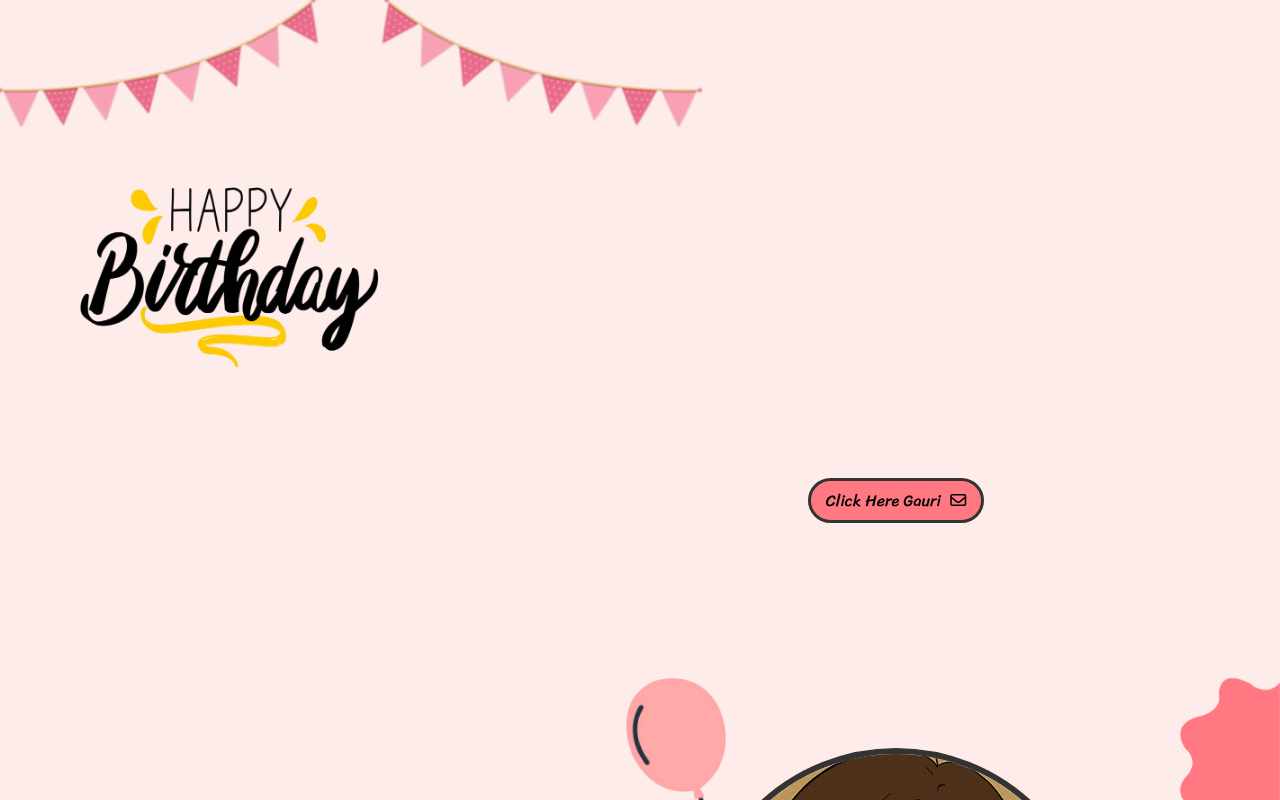
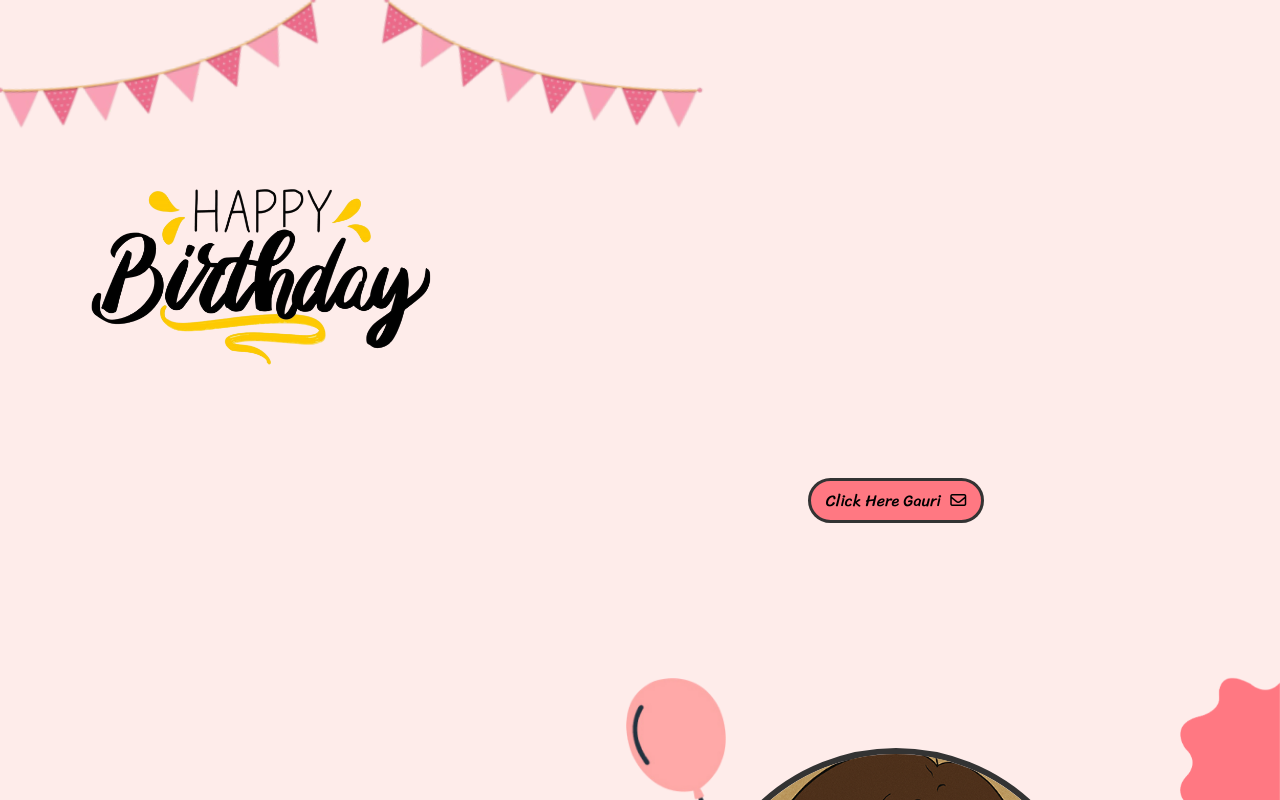
Before and after one commit to DineshPandhere/HBD, a plain HTML site: page index.html in a window 1280 px wide. Drawn offline with nearby package versions, Linux system fonts and the light colour scheme; a web font is replaced by a local one.

Commit message:
removed width and height to happy birthday image

```diff
--- a/index.html
+++ b/index.html
@@ -45,7 +45,7 @@
                         <span style="--t: 6.4s;">y</span>
                     </h1> -->
 
-                    <img src="./images/happy-birthday-lettering.png" class="HBD" alt="birthday" width="450px" height="350px">
+                    <img src="./images/happy-birthday-lettering.png" class="HBD" alt="birthday">
                     <div class="hat">
                         <img src="./images/hat.png" alt="" width="130">
                     </div>
```
